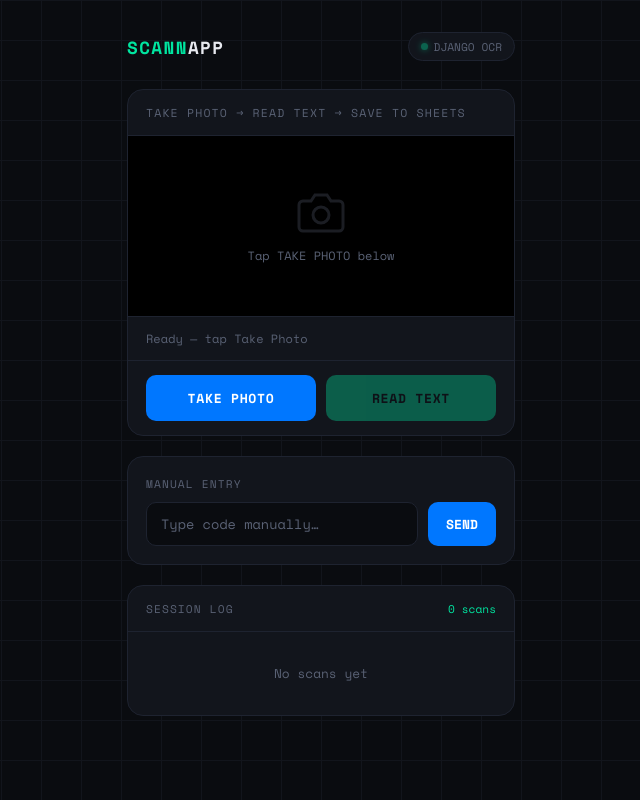
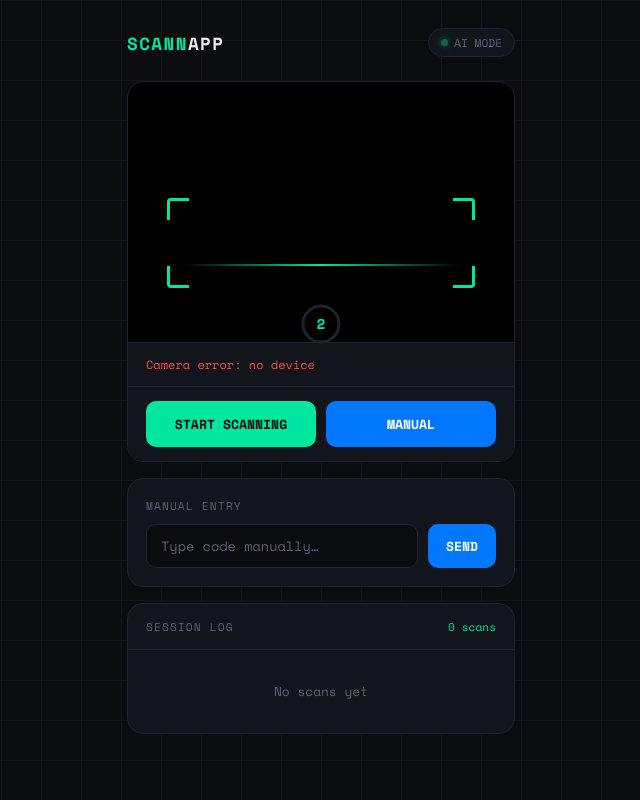
Before and after one commit to wonderrful003/scannapp, a Python web app: template templates/scanner/index.html in a window 1280 px wide. Shown: the whole page, without its empty margins (319-959 px from the left). Run offline with Jinja, Linux system fonts and the light colour scheme; the template is opened without the code that fills it, so the values that code supplies are empty.

Commit message:
Switch to Vision API + live camera auto-scan

```diff
--- a/requirements.txt
+++ b/requirements.txt
@@ -1,11 +1,9 @@
 django>=4.2,<5.0
 pillow>=10.0
-pytesseract>=0.3.10
 gspread>=5.12
 google-auth>=2.23
-opencv-python-headless>=4.8
-numpy>=1.24
 gunicorn>=21.2
 django-cors-headers>=4.3
 python-dotenv>=1.0
 whitenoise>=6.6
+requests>=2.31
--- a/scannapp/settings.py
+++ b/scannapp/settings.py
@@ -66,7 +66,5 @@ GOOGLE_SERVICE_ACCOUNT_FILE = os.getenv(
 # ── OCR config ────────────────────────────────────────────────────────────────
 # On Linux/Ubuntu: sudo apt install tesseract-ocr
 # On Windows: set this to your tesseract.exe path
-import shutil
-TESSERACT_CMD = os.getenv('TESSERACT_CMD') or shutil.which('tesseract') or '/usr/bin/tesseract'
-
+VISION_API_KEY = os.getenv('VISION_API_KEY', '')
 DEFAULT_AUTO_FIELD = 'django.db.models.BigAutoField'
--- a/templates/scanner/index.html
+++ b/templates/scanner/index.html
@@ -1,10 +1,10 @@
 <!DOCTYPE html>
 <html lang="en">
 <head>
-  <meta charset="UTF-8" />
-  <meta name="viewport" content="width=device-width, initial-scale=1.0, maximum-scale=1.0, user-scalable=no" />
+  <meta charset="UTF-8"/>
+  <meta name="viewport" content="width=device-width, initial-scale=1.0, maximum-scale=1.0, user-scalable=no"/>
   <title>Scann App</title>
-  <link href="https://fonts.googleapis.com/css2?family=Space+Mono:wght@400;700&family=DM+Sans:wght@300;400;600&display=swap" rel="stylesheet" />
+  <link href="https://fonts.googleapis.com/css2?family=Space+Mono:wght@400;700&family=DM+Sans:wght@300;400;600&display=swap" rel="stylesheet"/>
   <style>
     *, *::before, *::after { box-sizing: border-box; margin: 0; padding: 0; }
     :root {
@@ -18,7 +18,7 @@
       background-image: linear-gradient(var(--border) 1px, transparent 1px), linear-gradient(90deg, var(--border) 1px, transparent 1px);
       background-size: 40px 40px; opacity: 0.4; pointer-events: none; z-index: 0;
     }
-    .app { position: relative; z-index: 1; max-width: 420px; margin: 0 auto; min-height: 100vh; padding: 24px 16px 40px; display: flex; flex-direction: column; gap: 20px; }
+    .app { position: relative; z-index: 1; max-width: 420px; margin: 0 auto; min-height: 100vh; padding: 20px 16px 40px; display: flex; flex-direction: column; gap: 16px; }
 
     header { display: flex; align-items: center; justify-content: space-between; padding: 8px 0; }
     .logo { font-family: 'Space Mono', monospace; font-size: 1.1rem; font-weight: 700; letter-spacing: 0.08em; color: var(--accent); text-transform: uppercase; }
@@ -27,34 +27,54 @@
     .dot { width: 7px; height: 7px; border-radius: 50%; background: var(--accent); box-shadow: 0 0 6px var(--accent); animation: pulse 2s infinite; }
     @keyframes pulse { 0%,100%{opacity:1} 50%{opacity:0.3} }
 
-    .card { background: var(--surface); border: 1px solid var(--border); border-radius: var(--radius); overflow: hidden; }
-    .card-head { padding: 14px 18px; border-bottom: 1px solid var(--border); font-size: 0.72rem; font-family: 'Space Mono', monospace; color: var(--muted); text-transform: uppercase; letter-spacing: 0.1em; }
+    /* CAMERA */
+    .camera-card { background: #000; border: 1px solid var(--border); border-radius: var(--radius); overflow: hidden; position: relative; }
+    #video { width: 100%; height: 260px; object-fit: cover; display: block; }
 
-    .preview-wrap { width: 100%; background: #000; min-height: 180px; display: flex; align-items: center; justify-content: center; }
-    #preview { width: 100%; max-height: 260px; object-fit: contain; display: none; }
-    .placeholder { display: flex; flex-direction: column; align-items: center; gap: 10px; color: var(--muted); font-family: 'Space Mono', monospace; font-size: 0.75rem; padding: 36px 20px; text-align: center; }
-    .placeholder svg { opacity: 0.3; }
+    /* Scan overlay */
+    .scan-overlay { position: absolute; inset: 0; display: flex; flex-direction: column; align-items: center; justify-content: center; pointer-events: none; }
+    .scan-box { width: 80%; height: 90px; position: relative; }
+    .scan-box::before, .scan-box::after,
+    .scan-box span::before, .scan-box span::after {
+      content: ''; position: absolute; width: 22px; height: 22px;
+      border-color: var(--accent); border-style: solid;
+    }
+    .scan-box::before  { top:0; left:0;   border-width:3px 0 0 3px; border-radius:4px 0 0 0; }
+    .scan-box::after   { top:0; right:0;  border-width:3px 3px 0 0; border-radius:0 4px 0 0; }
+    .scan-box span::before { bottom:0; left:0;  border-width:0 0 3px 3px; border-radius:0 0 0 4px; }
+    .scan-box span::after  { bottom:0; right:0; border-width:0 3px 3px 0; border-radius:0 0 4px 0; }
+    .scan-line { position: absolute; left:5%; right:5%; height:2px; background: linear-gradient(90deg,transparent,var(--accent),transparent); animation: scanline 1.8s ease-in-out infinite; }
+    @keyframes scanline { 0%{top:5%;opacity:0} 10%{opacity:1} 90%{opacity:1} 100%{top:95%;opacity:0} }
 
-    .progress-wrap { height: 3px; background: var(--border); display: none; }
-    .progress-bar  { height: 100%; background: var(--accent2); width: 0%; transition: width 0.4s; animation: progani 2s ease-in-out infinite; }
-    @keyframes progani { 0%{width:0%} 50%{width:80%} 100%{width:95%} }
+    /* Countdown ring */
+    .countdown-wrap { margin-top: 14px; display: flex; align-items: center; justify-content: center; }
+    .countdown-ring { position: relative; width: 44px; height: 44px; }
+    .countdown-ring svg { transform: rotate(-90deg); }
+    .ring-bg   { fill: none; stroke: var(--border); stroke-width: 3; }
+    .ring-fill { fill: none; stroke: var(--accent); stroke-width: 3; stroke-linecap: round; stroke-dasharray: 113; stroke-dashoffset: 113; transition: stroke-dashoffset 0.1s linear; }
+    .countdown-num { position: absolute; inset: 0; display: flex; align-items: center; justify-content: center; font-family: 'Space Mono', monospace; font-size: 0.9rem; font-weight: 700; color: var(--accent); }
 
-    .status-bar { padding: 12px 18px; font-size: 0.75rem; font-family: 'Space Mono', monospace; color: var(--muted); display: flex; align-items: center; gap: 8px; border-top: 1px solid var(--border); min-height: 44px; }
+    /* Green flash on success */
+    .flash { position: absolute; inset: 0; background: var(--accent); opacity: 0; pointer-events: none; transition: opacity 0.1s; border-radius: var(--radius); }
+    .flash.show { opacity: 0.25; }
+
+    /* Status */
+    .status-bar { padding: 12px 18px; font-size: 0.75rem; font-family: 'Space Mono', monospace; color: var(--muted); display: flex; align-items: center; gap: 8px; border-top: 1px solid var(--border); min-height: 44px; background: var(--surface); }
     .status-bar.active { color: var(--accent2); }
     .status-bar.ok     { color: var(--accent); }
     .status-bar.bad    { color: var(--warn); }
     .spinner { width: 13px; height: 13px; border: 2px solid var(--border); border-top-color: var(--accent2); border-radius: 50%; animation: spin 0.7s linear infinite; flex-shrink: 0; }
     @keyframes spin { to{transform:rotate(360deg)} }
 
-    .btn-row { padding: 14px 18px; border-top: 1px solid var(--border); display: flex; gap: 10px; }
-    .btn { flex: 1; padding: 13px; border: none; border-radius: 10px; font-family: 'Space Mono', monospace; font-size: 0.82rem; font-weight: 700; letter-spacing: 0.05em; cursor: pointer; transition: opacity 0.2s, transform 0.1s; }
-    .btn:active   { transform: scale(0.97); }
-    .btn:disabled { opacity: 0.35; cursor: not-allowed; }
+    /* Toggle scan button */
+    .btn-row { display: flex; gap: 10px; }
+    .btn { flex: 1; padding: 13px; border: none; border-radius: 10px; font-family: 'Space Mono', monospace; font-size: 0.82rem; font-weight: 700; cursor: pointer; transition: opacity 0.2s, transform 0.1s; }
+    .btn:active { transform: scale(0.97); }
+    .btn-green { background: var(--accent);  color: #0a0c10; }
+    .btn-red   { background: var(--warn);    color: #fff; }
     .btn-blue  { background: var(--accent2); color: #fff; }
-    .btn-green { background: var(--accent);  color: #0a0c10; }
 
-    #fileCamera { display: none; }
-
+    /* Result */
     .result-card { background: var(--surface); border: 2px solid var(--accent); border-radius: var(--radius); overflow: hidden; display: none; }
     .result-card.show { display: block; animation: slideIn 0.3s ease; }
     @keyframes slideIn { from{opacity:0;transform:translateY(-8px)} to{opacity:1;transform:none} }
@@ -62,27 +82,28 @@
     .result-text { padding: 16px 18px 4px; font-family: 'Space Mono', monospace; font-size: 1.5rem; font-weight: 700; color: var(--accent); word-break: break-all; }
     .result-sub  { padding: 4px 18px 14px; font-size: 0.72rem; color: var(--muted); font-family: 'Space Mono', monospace; }
     .edit-row { padding: 0 18px 16px; display: flex; gap: 10px; }
-    .edit-input { flex: 1; background: var(--bg); border: 1px solid var(--border); border-radius: 10px; color: var(--text); font-family: 'Space Mono', monospace; font-size: 0.9rem; padding: 11px 14px; outline: none; transition: border-color 0.2s; }
+    .edit-input { flex: 1; background: var(--bg); border: 1px solid var(--border); border-radius: 10px; color: var(--text); font-family: 'Space Mono', monospace; font-size: 0.9rem; padding: 11px 14px; outline: none; }
     .edit-input:focus { border-color: var(--accent2); }
     .save-btn { background: var(--accent); color: #0a0c10; border: none; border-radius: 10px; padding: 11px 22px; font-family: 'Space Mono', monospace; font-size: 0.82rem; font-weight: 700; cursor: pointer; }
 
+    /* Manual */
     .manual-card { background: var(--surface); border: 1px solid var(--border); border-radius: var(--radius); padding: 18px; }
     .lbl { font-size: 0.7rem; font-family: 'Space Mono', monospace; color: var(--muted); text-transform: uppercase; letter-spacing: 0.1em; margin-bottom: 10px; }
     .manual-row { display: flex; gap: 10px; }
-    .manual-input { flex: 1; background: var(--bg); border: 1px solid var(--border); border-radius: 10px; color: var(--text); font-family: 'Space Mono', monospace; font-size: 0.85rem; padding: 11px 14px; outline: none; transition: border-color 0.2s; }
+    .manual-input { flex: 1; background: var(--bg); border: 1px solid var(--border); border-radius: 10px; color: var(--text); font-family: 'Space Mono', monospace; font-size: 0.85rem; padding: 11px 14px; outline: none; }
     .manual-input:focus { border-color: var(--accent2); }
     .manual-input::placeholder { color: var(--muted); }
-    .send-btn { background: var(--accent2); color: #fff; border: none; border-radius: 10px; padding: 11px 18px; font-family: 'Space Mono', monospace; font-size: 0.82rem; font-weight: 700; cursor: pointer; }
 
+    /* Log */
     .log-card { background: var(--surface); border: 1px solid var(--border); border-radius: var(--radius); overflow: hidden; }
-    .log-head { padding: 14px 18px; border-bottom: 1px solid var(--border); display: flex; justify-content: space-between; align-items: center; }
+    .log-head { padding: 14px 18px; border-bottom: 1px solid var(--border); display: flex; justify-content: space-between; }
     .log-title { font-size: 0.7rem; font-family: 'Space Mono', monospace; color: var(--muted); text-transform: uppercase; letter-spacing: 0.1em; }
     .log-count { font-size: 0.7rem; font-family: 'Space Mono', monospace; color: var(--accent); }
-    .log-list  { padding: 8px 0; max-height: 220px; overflow-y: auto; }
+    .log-list  { padding: 8px 0; max-height: 200px; overflow-y: auto; }
     .log-empty { padding: 24px 18px; text-align: center; color: var(--muted); font-size: 0.8rem; font-family: 'Space Mono', monospace; }
     .log-item  { padding: 10px 18px; display: flex; align-items: center; gap: 12px; border-bottom: 1px solid var(--border); animation: fadeIn 0.3s ease; }
     .log-item:last-child { border-bottom: none; }
-    @keyframes fadeIn { from{opacity:0;transform:translateY(-5px)} to{opacity:1;transform:none} }
+    @keyframes fadeIn { from{opacity:0;transform:translateY(-5px)} to{opacity:1} }
     .log-icon  { width: 28px; height: 28px; border-radius: 8px; display: flex; align-items: center; justify-content: center; flex-shrink: 0; font-size: 0.75rem; }
     .log-icon.ok  { background: rgba(0,229,160,0.12); color: var(--accent); }
     .log-icon.err { background: rgba(255,76,76,0.12);  color: var(--warn); }
@@ -103,49 +124,57 @@
 
   <header>
     <div class="logo">Scann<span>App</span></div>
-    <div class="pill"><div class="dot"></div>DJANGO OCR</div>
+    <div class="pill"><div class="dot"></div>AI MODE</div>
   </header>
 
-  <div class="card">
-    <div class="card-head">Take photo → Read Text → Save to Sheets</div>
-    <div class="preview-wrap">
-      <img id="preview" alt="preview" />
-      <div class="placeholder" id="placeholder">
-        <svg width="48" height="48" viewBox="0 0 24 24" fill="none" stroke="currentColor" stroke-width="1.5">
-          <path d="M23 19a2 2 0 0 1-2 2H3a2 2 0 0 1-2-2V8a2 2 0 0 1 2-2h4l2-3h6l2 3h4a2 2 0 0 1 2 2z"/>
-          <circle cx="12" cy="13" r="4"/>
+  <!-- Live camera card -->
+  <div class="camera-card">
+    <video id="video" autoplay playsinline muted></video>
+    <canvas id="canvas" style="display:none"></canvas>
+    <div class="flash" id="flash"></div>
+    <div class="scan-overlay">
+      <div class="scan-box"><span></span><div class="scan-line"></div></div>
+      <div class="countdown-wrap">
+        <div class="countdown-ring">
+          <svg width="44" height="44" viewBox="0 0 44 44">
+            <circle class="ring-bg"   cx="22" cy="22" r="18"/>
+            <circle class="ring-fill" id="ringFill" cx="22" cy="22" r="18"/>
           </svg>
-        Tap TAKE PHOTO below
+          <div class="countdown-num" id="countdownNum">2</div>
         </div>
       </div>
-    <div class="progress-wrap" id="progressWrap"><div class="progress-bar" id="progressBar"></div></div>
-    <div class="status-bar" id="statusBar">Ready — tap Take Photo</div>
+    </div>
+    <div class="status-bar" id="statusBar">Starting camera…</div>
+    <div style="padding:14px 18px; border-top:1px solid var(--border); background:var(--surface);">
       <div class="btn-row">
-      <button class="btn btn-blue"  id="btnTake" onclick="document.getElementById('fileCamera').click()">TAKE PHOTO</button>
-      <button class="btn btn-green" id="btnRead" onclick="readText()" disabled>READ TEXT</button>
+        <button class="btn btn-red"  id="btnStop"  onclick="stopScan()"  style="display:none">STOP</button>
+        <button class="btn btn-green" id="btnStart" onclick="startScan()">START SCANNING</button>
+        <button class="btn btn-blue"  id="btnManual" onclick="document.getElementById('manualInput').focus()">MANUAL</button>
+      </div>
     </div>
   </div>
 
-  <input type="file" id="fileCamera" accept="image/*" capture="environment" onchange="photoSelected(event)" />
-
+  <!-- Result card -->
   <div class="result-card" id="resultCard">
-    <div class="result-head">✓ Text detected — confirm &amp; save</div>
+    <div class="result-head">✓ Code detected — confirm &amp; save</div>
     <div class="result-text" id="resultText"></div>
-    <div class="result-sub">Edit if any character looks wrong</div>
+    <div class="result-sub">Edit if wrong then tap SAVE</div>
     <div class="edit-row">
-      <input class="edit-input" id="editInput" type="text" />
+      <input class="edit-input" id="editInput" type="text"/>
       <button class="save-btn" onclick="saveCode()">SAVE</button>
     </div>
   </div>
 
+  <!-- Manual -->
   <div class="manual-card">
     <div class="lbl">Manual Entry</div>
     <div class="manual-row">
-      <input class="manual-input" type="text" id="manualInput" placeholder="Type code manually…" />
-      <button class="send-btn" onclick="submitManual()">SEND</button>
+      <input class="manual-input" type="text" id="manualInput" placeholder="Type code manually…"/>
+      <button class="btn btn-blue" style="flex:0;padding:11px 18px" onclick="submitManual()">SEND</button>
     </div>
   </div>
 
+  <!-- Log -->
   <div class="log-card">
     <div class="log-head">
       <div class="log-title">Session Log</div>
@@ -159,99 +188,154 @@
 
 <script>
   // ── CONFIG ────────────────────────────────────────────────────────────────
-  // Change this to your deployed Django server URL
-  // Local dev:    http://127.0.0.1:8000
-  // Production:   https://your-server.com
- const BACKEND = 'https://scannapp-production.up.railway.app';;
+  const BACKEND     = 'https://YOUR-RAILWAY-URL.up.railway.app';
+  const SCAN_EVERY  = 2000;   // capture every 2 seconds
+  const COOLDOWN    = 4000;   // after a successful scan wait 4s before next
   // ─────────────────────────────────────────────────────────────────────────
 
-  let currentFile = null;
-  let scanCount   = 0;
+  let scanInterval  = null;
+  let isProcessing  = false;
+  let lastCode      = '';
+  let lastScanTime  = 0;
+  let scanCount     = 0;
+  let countdown     = 0;
+  let countInterval = null;
 
-  // ── Photo selected ────────────────────────────────────────────────────────
-  function photoSelected(e) {
-    const file = e.target.files[0];
-    if (!file) return;
-    currentFile = file;
+  const video  = document.getElementById('video');
+  const canvas = document.getElementById('canvas');
 
-    const preview = document.getElementById('preview');
-    preview.src   = URL.createObjectURL(file);
-    preview.style.display = 'block';
-    document.getElementById('placeholder').style.display = 'none';
-    document.getElementById('btnRead').disabled = false;
-    setStatus('Photo ready — tap Read Text', 'ok');
-    document.getElementById('resultCard').classList.remove('show');
-    e.target.value = '';
+  // Start camera on page load
+  window.addEventListener('load', initCamera);
+
+  async function initCamera() {
+    try {
+      const stream = await navigator.mediaDevices.getUserMedia({
+        video: { facingMode: 'environment', width: { ideal: 1280 }, height: { ideal: 720 } }
+      });
+      video.srcObject = stream;
+      setStatus('Camera ready — tap START SCANNING');
+    } catch (err) {
+      setStatus('Camera error: ' + err.message, 'bad');
+    }
   }
 
-  // ── Send to Django backend for OCR ────────────────────────────────────────
-  async function readText() {
-    if (!currentFile) { showToast('Take a photo first', 'info'); return; }
+  // ── Start / Stop scanning ─────────────────────────────────────────────────
+  function startScan() {
+    document.getElementById('btnStart').style.display = 'none';
+    document.getElementById('btnStop').style.display  = 'flex';
+    setStatus('Scanning — point at label…', 'active');
+    startCountdown();
+    scanInterval = setInterval(captureAndSend, SCAN_EVERY);
+  }
 
-    const btnRead = document.getElementById('btnRead');
-    const btnTake = document.getElementById('btnTake');
-    btnRead.disabled = btnTake.disabled = true;
-    btnRead.textContent = 'READING…';
-    showProgress(true);
-    setStatus('Sending to Django OCR server…', 'active');
+  function stopScan() {
+    clearInterval(scanInterval);
+    clearInterval(countInterval);
+    scanInterval = null;
+    document.getElementById('btnStart').style.display = 'flex';
+    document.getElementById('btnStop').style.display  = 'none';
+    document.getElementById('ringFill').style.strokeDashoffset = 113;
+    document.getElementById('countdownNum').textContent = '2';
+    setStatus('Stopped — tap START SCANNING to resume');
+  }
+
+  // ── Countdown ring ────────────────────────────────────────────────────────
+  function startCountdown() {
+    clearInterval(countInterval);
+    countdown = SCAN_EVERY;
+    const ring = document.getElementById('ringFill');
+    const num  = document.getElementById('countdownNum');
+    const circumference = 113;
+
+    countInterval = setInterval(() => {
+      countdown -= 100;
+      if (countdown < 0) countdown = SCAN_EVERY;
+      const progress = countdown / SCAN_EVERY;
+      ring.style.strokeDashoffset = circumference * progress;
+      num.textContent = (countdown / 1000).toFixed(1);
+    }, 100);
+  }
+
+  // ── Capture frame and send to Django ─────────────────────────────────────
+  async function captureAndSend() {
+    if (isProcessing) return;
+
+    // Don't scan again too soon after a successful read
+    if (Date.now() - lastScanTime < COOLDOWN) return;
+
+    isProcessing = true;
+    setStatus('Reading…', 'active');
 
     try {
-      // Send as multipart/form-data — image file included
+      // Capture current video frame
+      canvas.width  = video.videoWidth;
+      canvas.height = video.videoHeight;
+      canvas.getContext('2d').drawImage(video, 0, 0);
+
+      // Convert to blob and send
+      canvas.toBlob(async (blob) => {
+        try {
           const formData = new FormData();
-      formData.append('image', currentFile);
+          formData.append('image', blob, 'frame.jpg');
 
           const response = await fetch(BACKEND + '/api/scan/', {
             method: 'POST',
             body  : formData,
-        // No Content-Type header — browser sets it with boundary automatically
           });
 
           const data = await response.json();
-      console.log('Backend response:', data);
 
-      if (!response.ok || !data.success) {
-        throw new Error(data.error || 'Server error ' + response.status);
+          if (data.success && data.code && data.code.length >= 4) {
+            // Valid code found
+            lastScanTime = Date.now();
+            onCodeFound(data.code, data.saved);
+          } else {
+            setStatus('Scanning — point at label…', 'active');
+          }
+        } catch (err) {
+          setStatus('Scanning — point at label…', 'active');
+        }
+        isProcessing = false;
+      }, 'image/jpeg', 0.85);
+
+    } catch (err) {
+      isProcessing = false;
+      setStatus('Scanning — point at label…', 'active');
+    }
   }
 
-      setStatus('✓ Found: ' + data.code, 'ok');
-      showResult(data.code);
+  // ── Code found ────────────────────────────────────────────────────────────
+  function onCodeFound(code, alreadySaved) {
+    // Vibrate
+    if (navigator.vibrate) navigator.vibrate([100, 50, 100]);
 
-      // Already saved by backend — just log it
-      if (data.saved) {
-        addLog(data.code, true);
-        showToast('✓ Saved to Sheets: ' + data.code, 'success');
-      } else {
-        // OCR worked but Sheets write failed — show result for manual save
-        addLog(data.code, false);
-        showToast('Read OK but Sheets error: ' + (data.sheet_error || '?'), 'error');
+    // Green flash
+    const flash = document.getElementById('flash');
+    flash.classList.add('show');
+    setTimeout(() => flash.classList.remove('show'), 400);
+
+    setStatus('✓ Found: ' + code, 'ok');
+    showResult(code);
+
+    if (alreadySaved) {
+      addLog(code, true);
+      showToast('✓ Saved: ' + code, 'success');
+    }
   }
 
-      if (navigator.vibrate) navigator.vibrate(100);
-
-    } catch (err) {
-      console.error('Backend error:', err);
-      setStatus('Error: ' + err.message, 'bad');
-      showToast('Error: ' + err.message, 'error');
-    }
-
-    showProgress(false);
-    btnRead.disabled = btnTake.disabled = false;
-    btnRead.textContent = 'READ TEXT';
-  }
-
-  // ── Result card (edit + re-save if needed) ────────────────────────────────
+  // ── Result card ───────────────────────────────────────────────────────────
   function showResult(code) {
-    document.getElementById('resultText').textContent = code || '(nothing detected)';
+    document.getElementById('resultText').textContent = code;
     document.getElementById('editInput').value = code;
     const card = document.getElementById('resultCard');
     card.classList.add('show');
-    setTimeout(() => card.scrollIntoView({ behavior: 'smooth', block: 'nearest' }), 120);
+    setTimeout(() => card.scrollIntoView({ behavior: 'smooth', block: 'nearest' }), 100);
   }
 
-  async function saveCode() {
+  function saveCode() {
     const val = document.getElementById('editInput').value.trim();
     if (!val) { showToast('Code is empty', 'info'); return; }
-    await sendManual(val);
+    sendManual(val);
     document.getElementById('resultCard').classList.remove('show');
   }
 
@@ -289,9 +373,6 @@
   }
 
   // ── Helpers ───────────────────────────────────────────────────────────────
-  function showProgress(on) {
-    document.getElementById('progressWrap').style.display = on ? 'block' : 'none';
-  }
   function setStatus(msg, type = '') {
     const el = document.getElementById('statusBar');
     el.className = 'status-bar ' + type;
```
Also changed, not shown: scanner/ocr_service.py (+76 -108 lines). Lines whose indentation alone changed are shown as unchanged.
